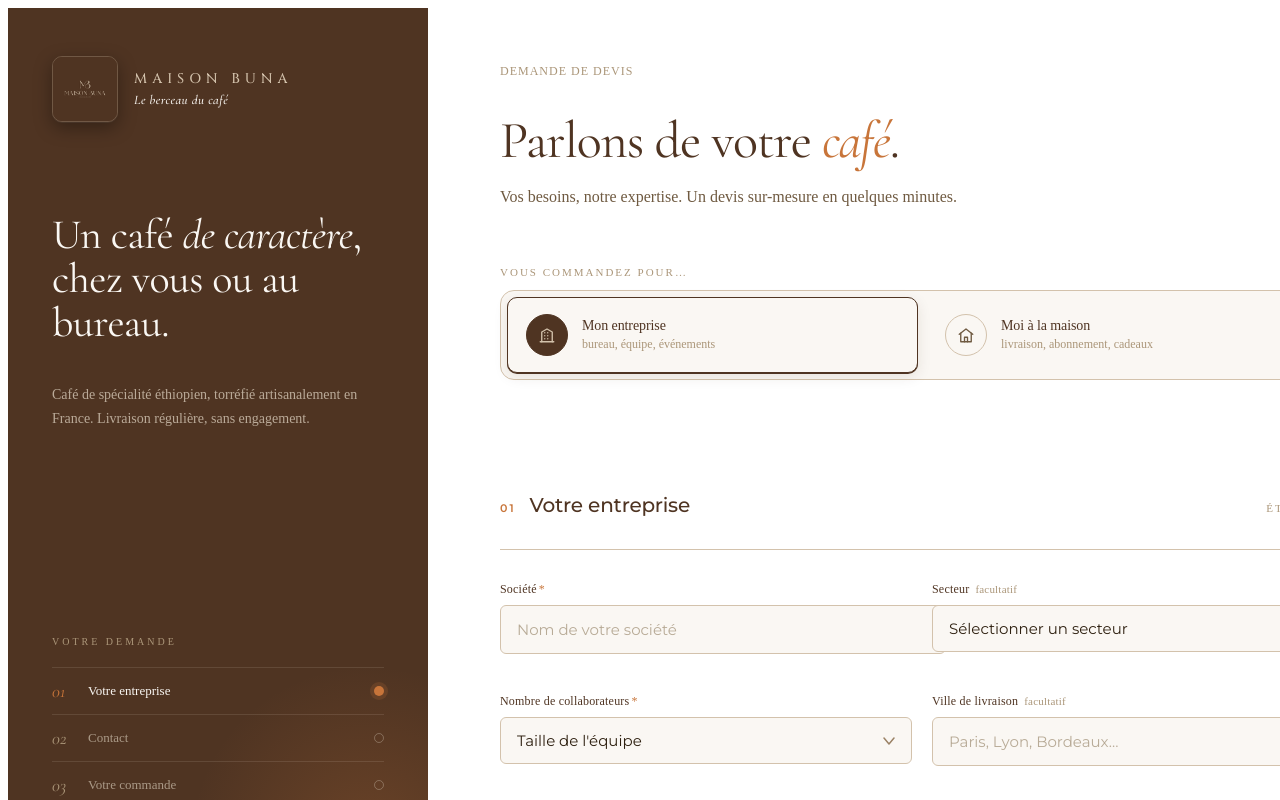
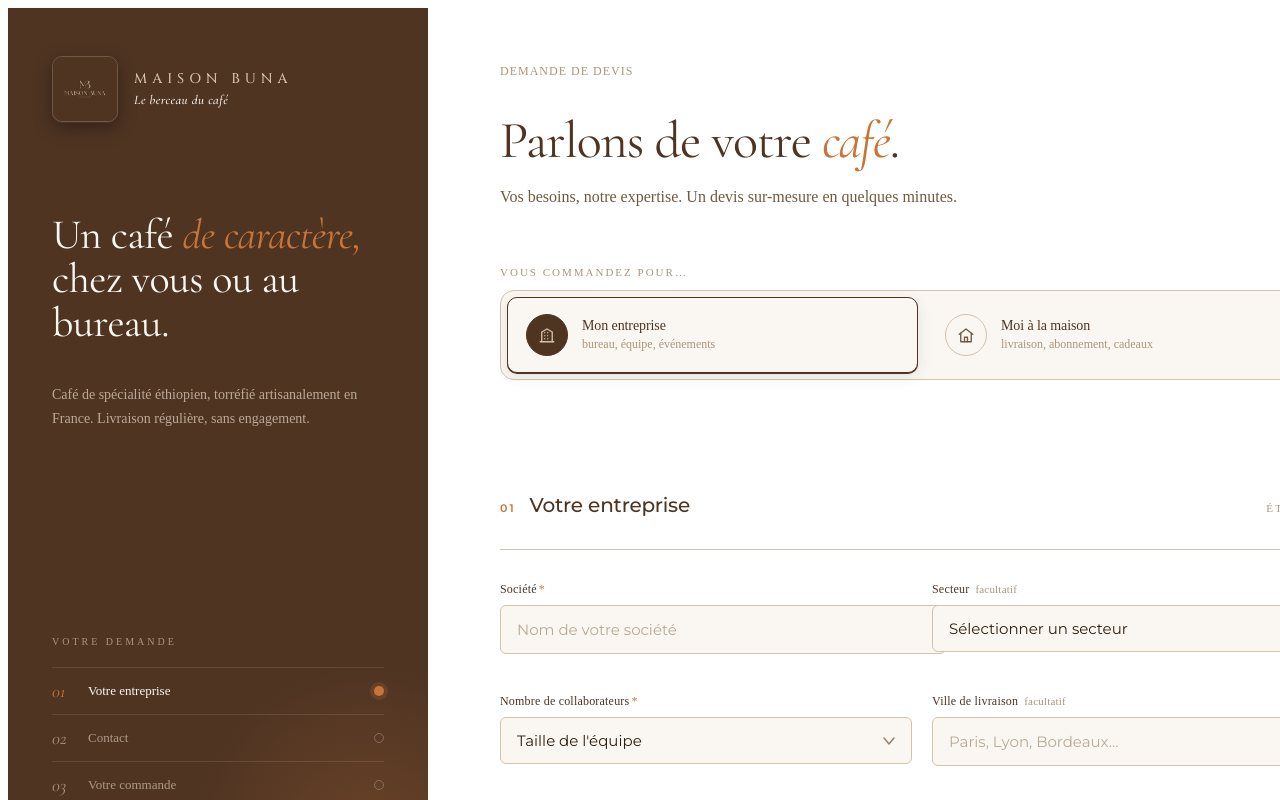
Before and after one commit to EdenSahile/maison-buna, a React (Vite) app in the folder client/: page / in a window 1280 px wide. Shown: the top 800 px of the page. Built offline with nearby package versions, Linux system fonts and the light colour scheme; the HTML template or start-up script is replaced by a standard one.

Commit message:
feat: "de caractère," en orange (theme.accent) dans la sidebar

```diff
--- a/client/src/components/BrandPanel.jsx
+++ b/client/src/components/BrandPanel.jsx
@@ -184,7 +184,7 @@ export default function BrandPanel({ stepProgress, audience, onLogoClick }) {
       </BrandHead>
 
       <BrandHeadline>
-        Un café <em><span style={{ color: theme.white }}>de caractère</span></em>, chez vous ou au bureau.
+        Un café <em><span style={{ color: theme.accent }}>de caractère,</span></em> chez vous ou au bureau.
       </BrandHeadline>
       <BrandSub>
         Café de spécialité éthiopien, torréfié artisanalement en France. Livraison régulière, sans engagement.
```
